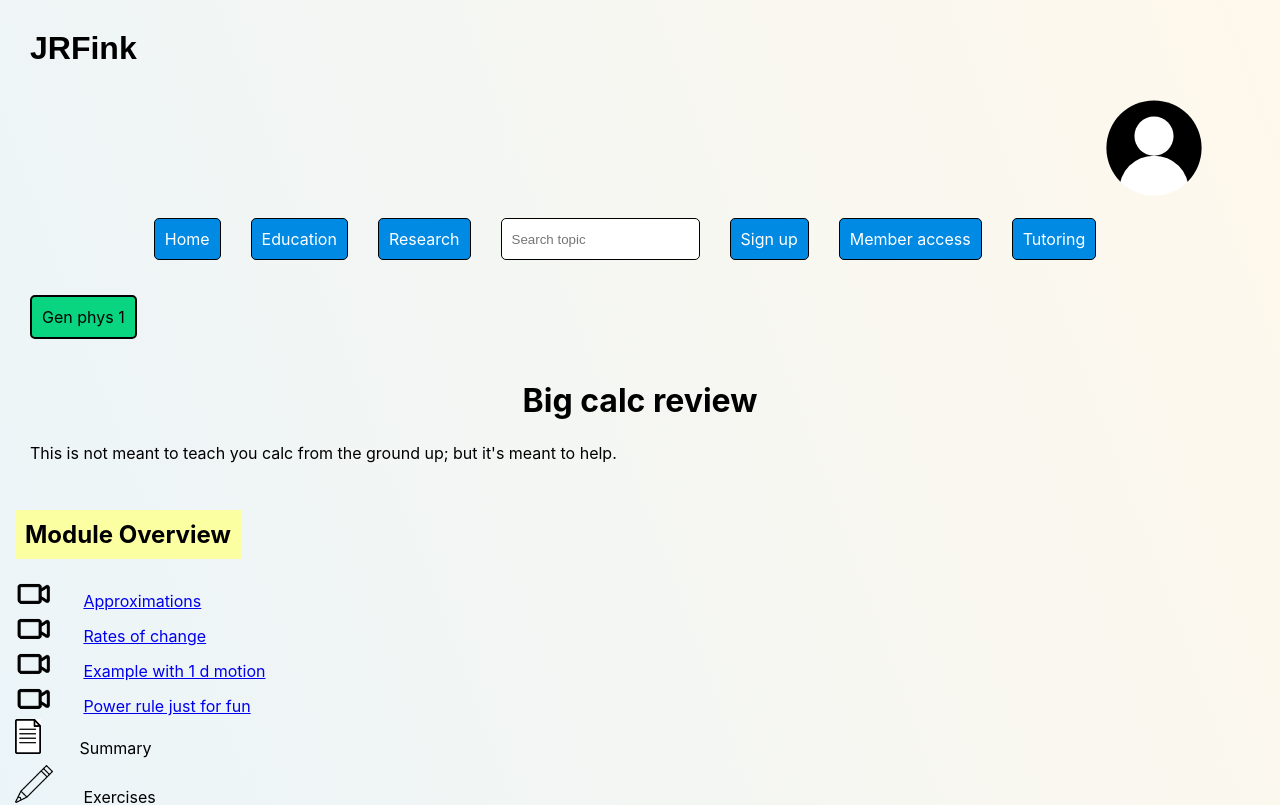
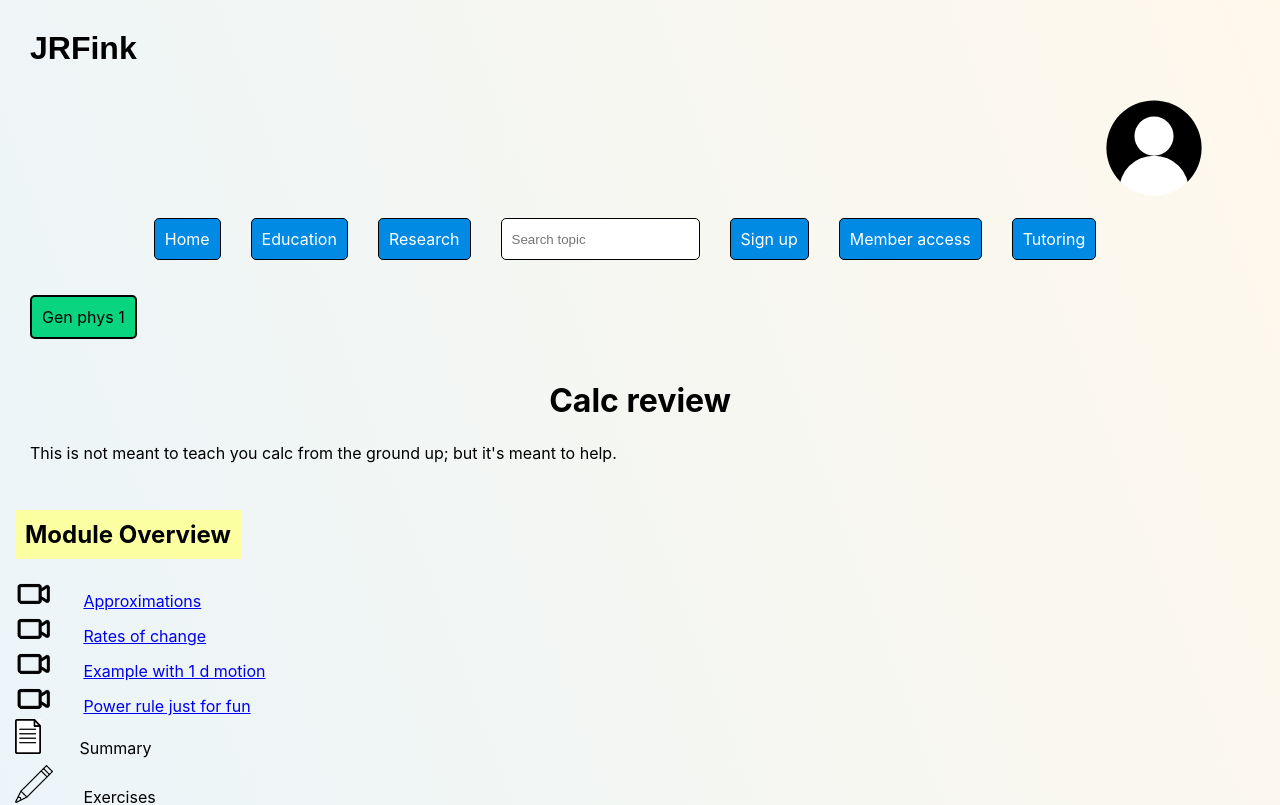
Before and after one commit to JRFink/jrfphyspagesnew, a Next.js app: page /education/gp1/calc in a window 1280 px wide. Shown: the top 805 px of the page. Built offline with nearby package versions, Linux system fonts and the light colour scheme.

Commit message:
Update index.tsx

```diff
--- a/pages/education/gp1/calc/index.tsx
+++ b/pages/education/gp1/calc/index.tsx
@@ -11,7 +11,7 @@ const Calc = () => {
             <Link href="/education/gp1" className={style.backtoLink}>Gen phys 1</Link><br></br>
             <br></br>
             <h1 className={style.centerText}>
-                Big calc review
+                Calc review
             </h1>
                 <p>
                     This is not meant to teach you calc from the ground up; but it&#39;s meant to help.
```
